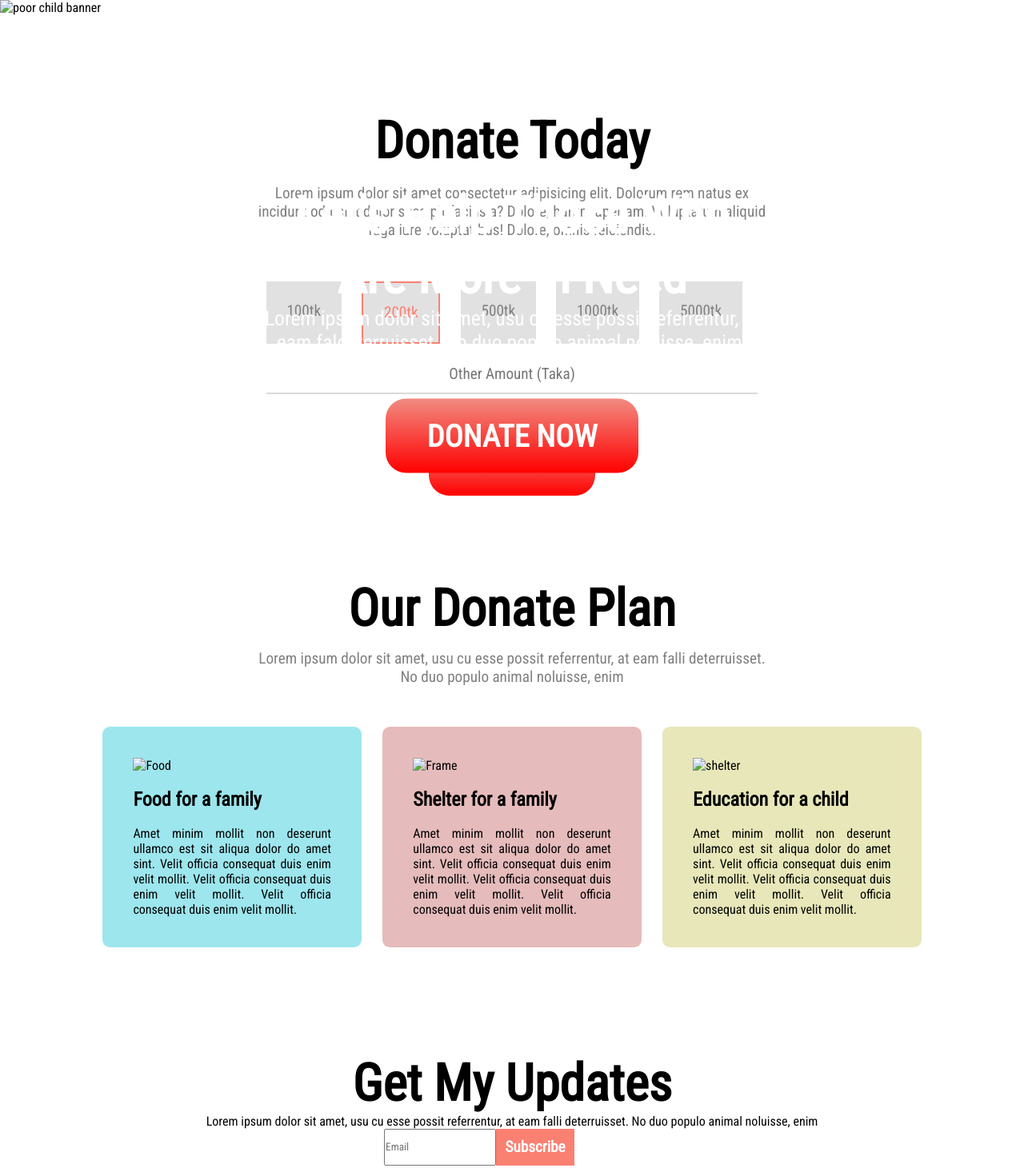
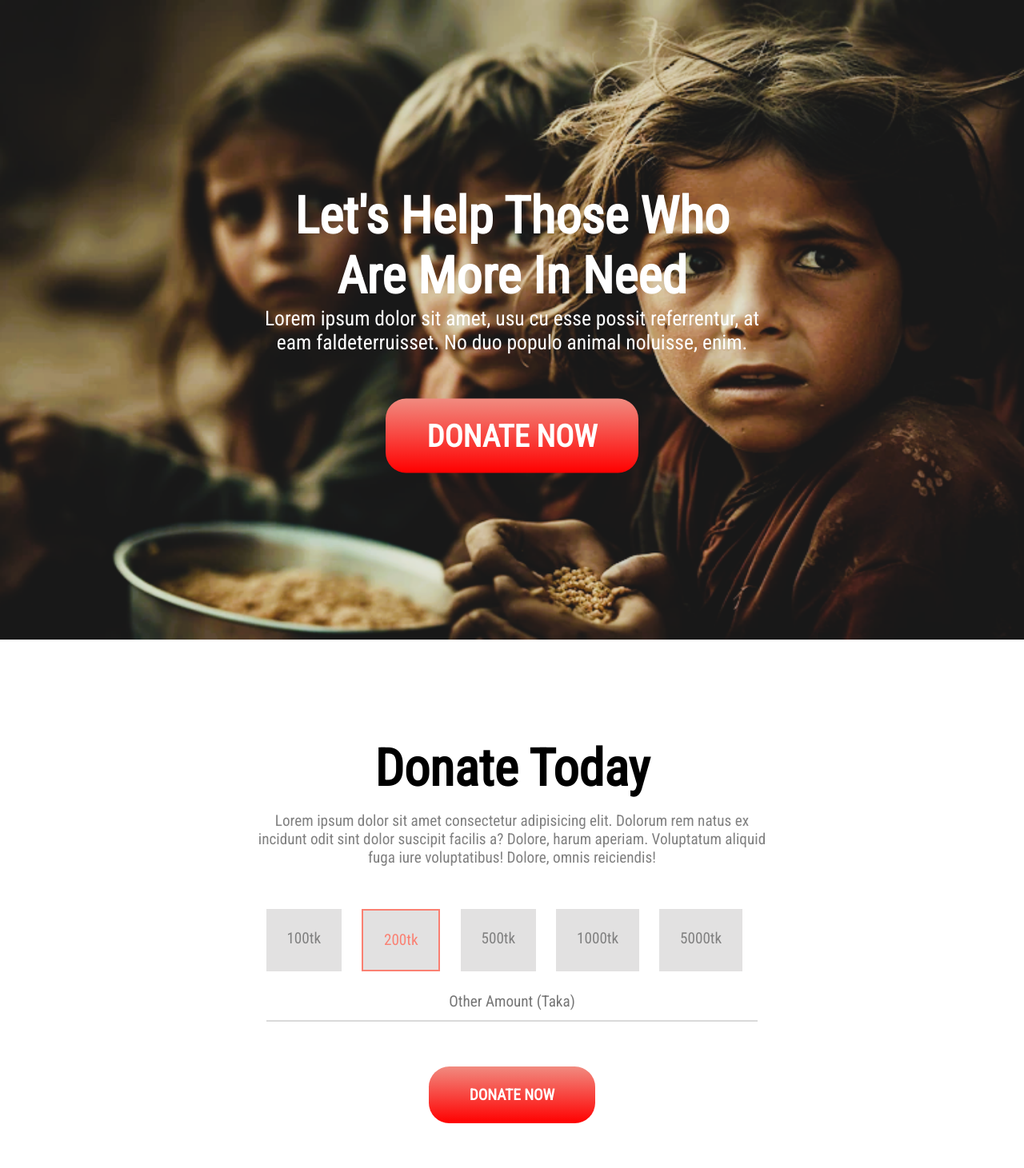
Before and after one commit to emselimahmed/donate-today, a plain HTML site: page index.html in a window 1280 px wide. Shown: the top 1461 px of the page at 80% size. Drawn offline with Linux system fonts and the light colour scheme; the site is published under a folder, as on GitHub Pages, so addresses that start at the root find nothing.

Commit message:
Update index.html

```diff
--- a/index.html
+++ b/index.html
@@ -19,7 +19,7 @@
     <section>
         <div class="banner-container container">
             <div class="banner-container container">
-                <img class="banner-img" src="/image/photos/poor-child.png" alt="poor child banner">
+                <img class="banner-img" src="image/photos/poor-child.png" alt="poor child banner">
                 <div class="banner-txt-button-area">
                     <div class="banner-text">
                         <h1>Let's Help Those Who Are More In Need</h1>
@@ -65,17 +65,17 @@
             </div>
             <div class="odp-main-card-div">
                 <div class="cmn-card odp-blue-card">
-                    <img src="/image/icon/food.png" alt="Food"> <br><br>
+                    <img src="image/icon/food.png" alt="Food"> <br><br>
                     <h2>Food for a family</h2> <br>
                     <p>Amet minim mollit non deserunt ullamco est sit aliqua dolor do amet sint. Velit officia consequat duis enim velit mollit. Velit officia consequat duis enim velit mollit. Velit officia consequat duis enim velit mollit. </p>
                 </div>
                 <div class="cmn-card odp-red-card" >
-                    <img src="/image/icon/shelter.png" alt="Frame"> <br><br>
+                    <img src="image/icon/shelter.png" alt="Frame"> <br><br>
                     <h2>Shelter for a family</h2> <br>
                     <p>Amet minim mollit non deserunt ullamco est sit aliqua dolor do amet sint. Velit officia consequat duis enim velit mollit. Velit officia consequat duis enim velit mollit. Velit officia consequat duis enim velit mollit.</p>
                 </div>
                 <div class="cmn-card odp-yello-card">
-                    <img src="/image/icon/Frame-1.png" alt="shelter"> <br><br>
+                    <img src="image/icon/Frame-1.png" alt="shelter"> <br><br>
                     <h2>Education for a child</h2> <br>
                     <p>Amet minim mollit non deserunt ullamco est sit aliqua dolor do amet sint. Velit officia consequat duis enim velit mollit. Velit officia consequat duis enim velit mollit. Velit officia consequat duis enim velit mollit.</p>
                 </div>
```
